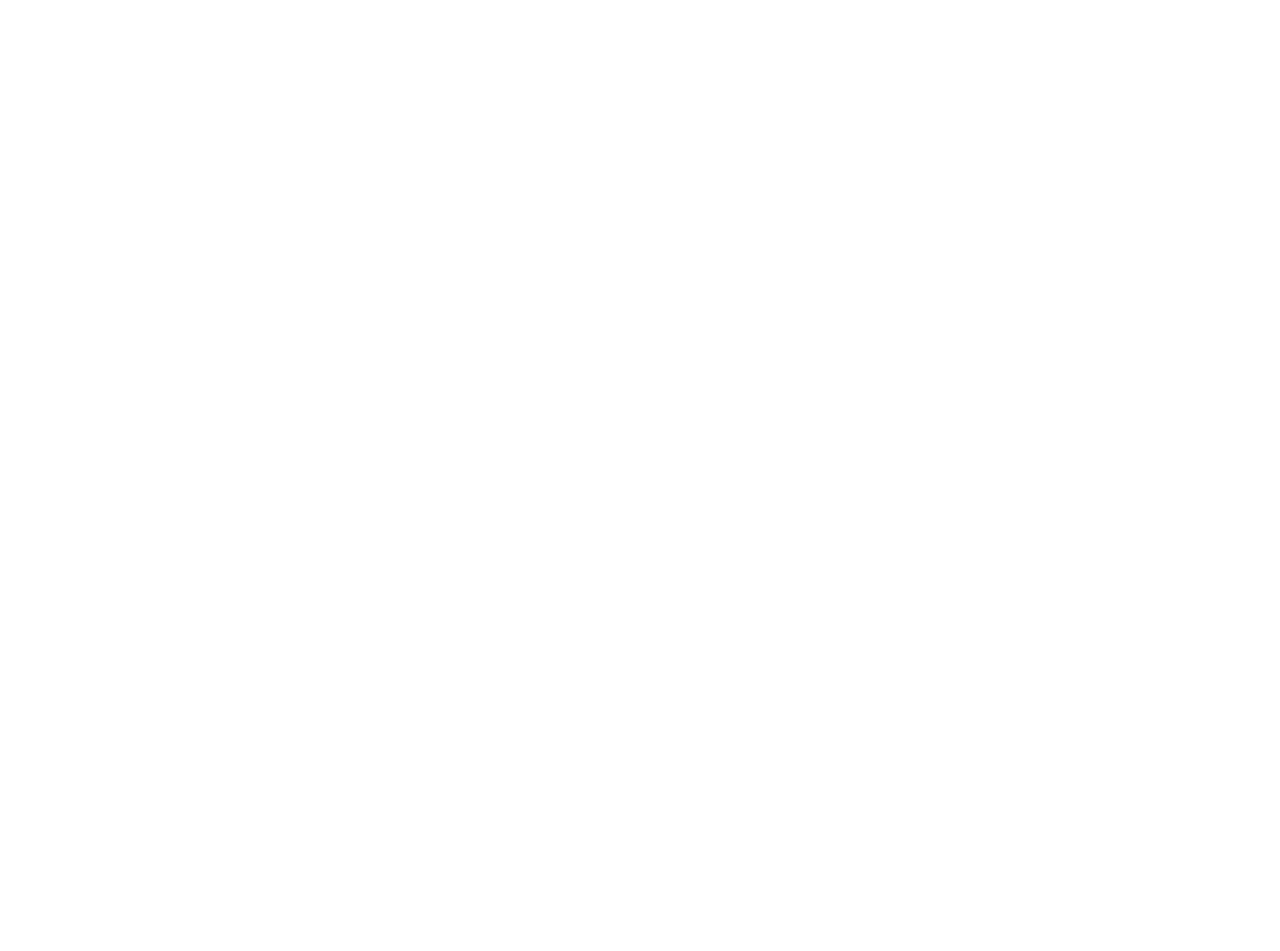
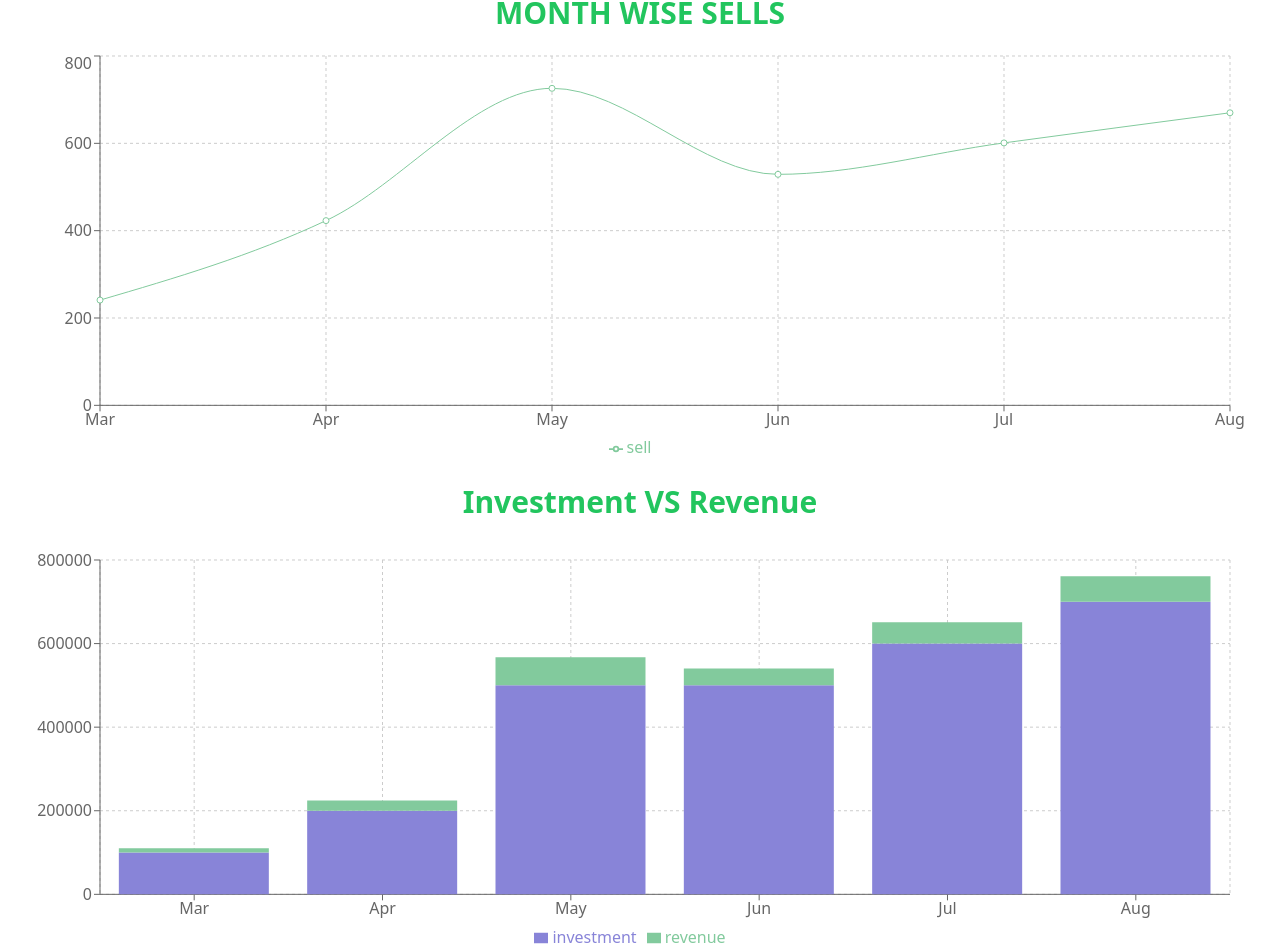
Before and after one commit to G-Mursalin/consumer-reports, a React (Create React App) app: page /dashboard in a window 1280 px wide. Shown: the part 95-1046 px from the top of the page. Before the commit the page ends 800 px from the top, so only its background shows below. Built offline with nearby package versions, Linux system fonts and the light colour scheme.

Commit message:
Charts added

```diff
--- a/src/components/Blogs/Blogs.js
+++ b/src/components/Blogs/Blogs.js
@@ -19,7 +19,7 @@ const Blogs = () => {
       </div>
       <div className="my-3">
         <h1 className="text-3xl font-bold text-green-500">
-          What is semantic tag?
+          What is semantic tag in HTML?
         </h1>
         <p className="mt-5">
           HTML5 provides new semantic elements. Elements with a meaningful name
--- a/src/components/Dashboard/Dashboard.js
+++ b/src/components/Dashboard/Dashboard.js
@@ -1,7 +1,85 @@
 import React from "react";
+// Custom Hooks
+import useFetch from "./../../hook/useFetch";
+// Rechart
+import {
+  LineChart,
+  Line,
+  XAxis,
+  YAxis,
+  CartesianGrid,
+  Tooltip,
+  Legend,
+  ResponsiveContainer,
+  PieChart,
+  Pie,
+  BarChart,
+  Bar,
+} from "recharts";
 
 const Dashboard = () => {
-  return <div>Dashboard</div>;
+  const [chartData, setChartData] = useFetch("chartData.json");
+  console.log(chartData);
+  return (
+    <React.Fragment>
+      <div className="container mx-auto px-5 py-18">
+        <h1 className="text-center text-3xl font-bold text-green-500 py-5">
+          MONTH WISE SELLS
+        </h1>
+        <ResponsiveContainer width="100%" aspect={3}>
+          <LineChart
+            width={500}
+            height={300}
+            data={chartData}
+            margin={{
+              top: 5,
+              right: 30,
+              left: 20,
+              bottom: 5,
+            }}
+          >
+            <CartesianGrid strokeDasharray="3 3" />
+            <XAxis dataKey="month" />
+            <YAxis />
+            <Tooltip />
+            <Legend />
+            <Line
+              type="monotone"
+              dataKey="sell"
+              stroke="#82ca9d"
+              activeDot={{ r: 8 }}
+            />
+          </LineChart>
+        </ResponsiveContainer>
+      </div>
+      <div className="container mx-auto px-5 py-18">
+        <h1 className="text-center text-3xl font-bold text-green-500 py-5">
+          Investment VS Revenue
+        </h1>
+        <ResponsiveContainer width="100%" aspect={3}>
+          <BarChart
+            width={500}
+            height={300}
+            data={chartData}
+            margin={{
+              top: 20,
+              right: 30,
+              left: 20,
+              bottom: 5,
+            }}
+          >
+            <CartesianGrid strokeDasharray="3 3" />
+            <XAxis dataKey="month" />
+            <YAxis />
+            <Tooltip />
+            <Legend />
+            <Bar dataKey="investment" stackId="a" fill="#8884d8" />
+            <Bar dataKey="revenue" stackId="a" fill="#82ca9d" />
+          </BarChart>
+        </ResponsiveContainer>
+      </div>
+    </React.Fragment>
+  );
 };
 
 export default Dashboard;
--- a/src/components/Reviews/Reviews.js
+++ b/src/components/Reviews/Reviews.js
@@ -8,7 +8,14 @@ const Reviews = () => {
   // Fetching Data
   const [reviewData, setReviewData] = useFetch("reviewsData.json");
 
-  return <ShowReviews reviews={reviewData} />;
+  return (
+    <React.Fragment>
+      <h1 className="text-center text-3xl font-bold mt-5">
+        What out customers says!
+      </h1>
+      <ShowReviews reviews={reviewData} />
+    </React.Fragment>
+  );
 };
 
 export default Reviews;
```
Also changed, not shown: 1 other file (tests, documents, lock files or other folders).
